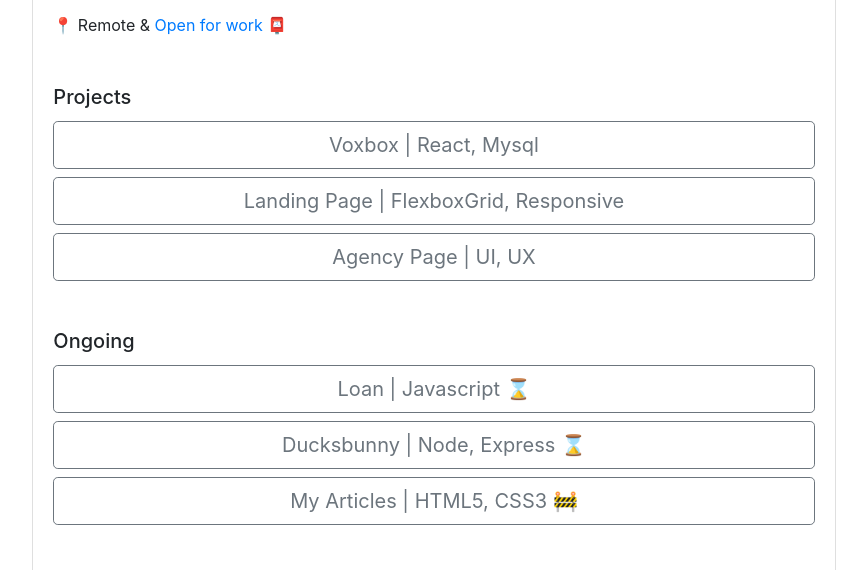
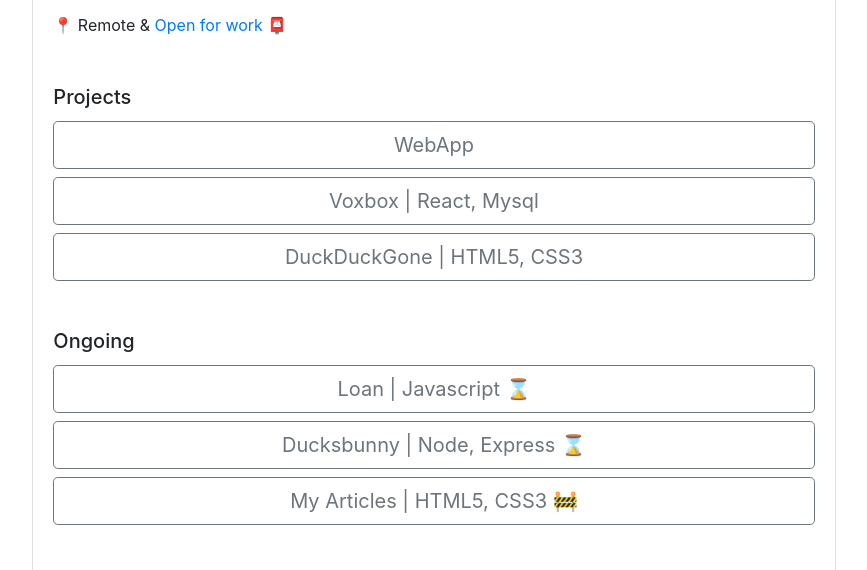
Before and after one commit to LujiAnna/LujiAnna.github.io, a plain HTML site: page index.html in a window 1280 px wide. Shown: the part 186-756 px from the top of the page, without its empty margins (206-1073 px from the left). Drawn offline with nearby package versions, Linux system fonts and the light colour scheme.

Commit message:
change projects

```diff
--- a/index.html
+++ b/index.html
@@ -35,9 +35,9 @@
                 <div class=" d-grid gap-2 mt-5">
                     <h5 class="card-title ">Projects</h5>
 
+                    <a class="btn btn-lg btn-block btn-outline-secondary" href="https://lujianna.github.io/web-app/">WebApp</a>
                     <a class="btn btn-lg btn-block btn-outline-secondary" href="https://voxbox.herokuapp.com">Voxbox | React, Mysql</a>
-                    <a class="btn btn-lg btn-block btn-outline-secondary" href="https://lujianna.github.io/app-theme/">Landing Page | FlexboxGrid, Responsive</a>
-                    <a class="btn btn-lg btn-block btn-outline-secondary" href="https://lujianna.github.io/acme-web-design/">Agency Page | UI, UX</a>
+                    <a class="btn btn-lg btn-block btn-outline-secondary" href="https://lujianna.github.io/acme-web-design/">DuckDuckGone | HTML5, CSS3</a>
 
                 </div>
 
```
Also changed, not shown: 1 other file.
